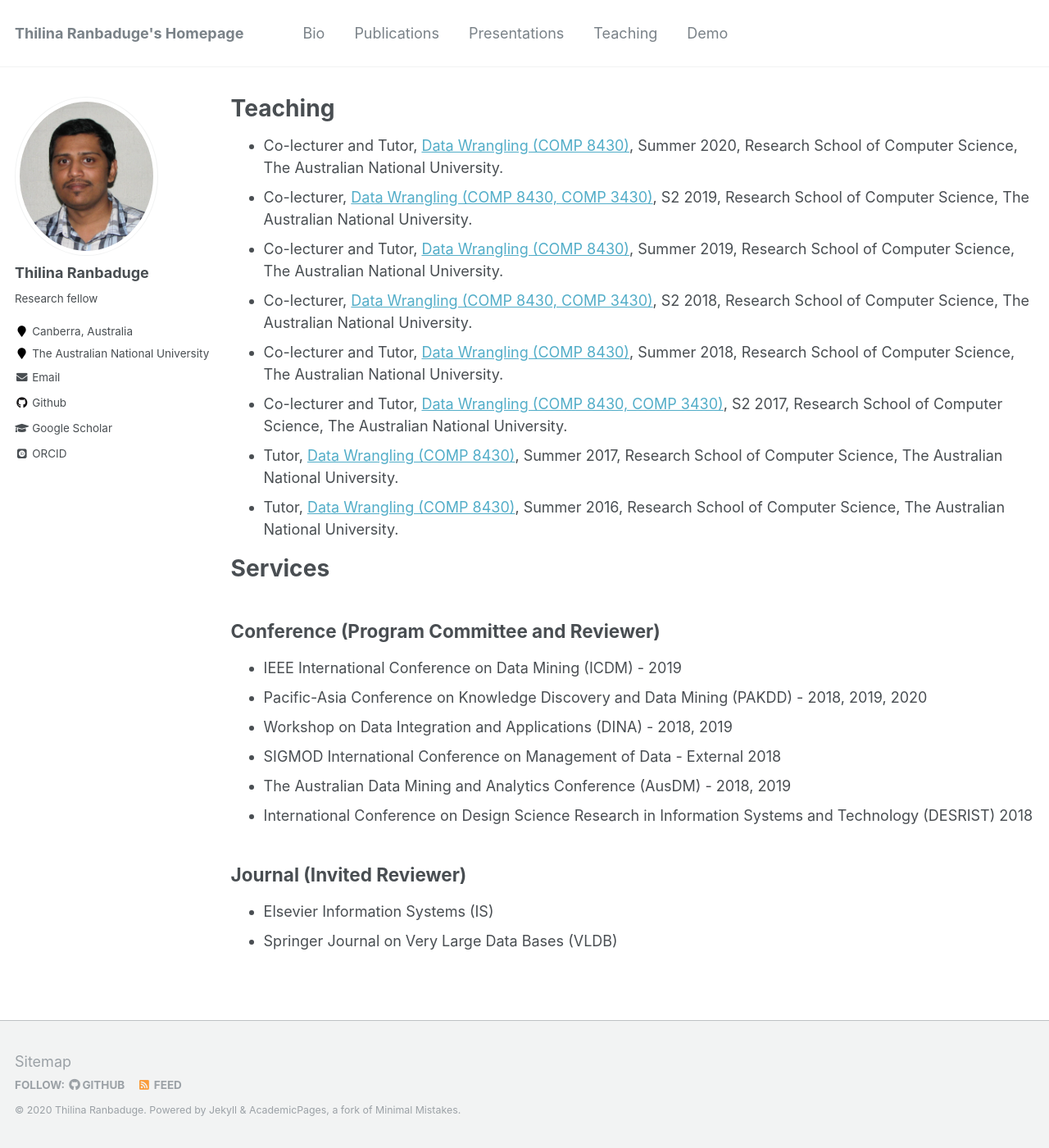
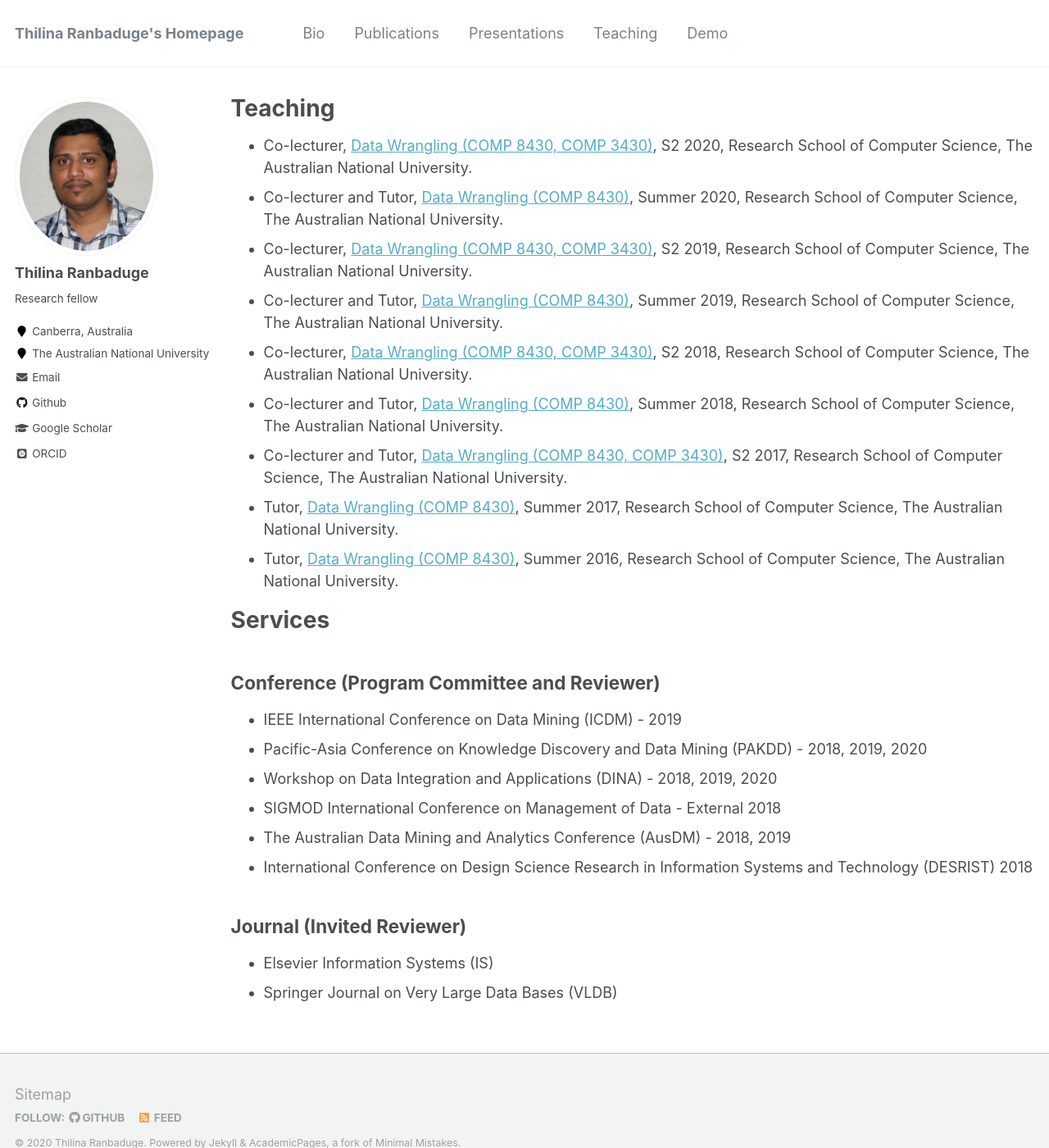
Before and after one commit to thilina-ranbaduge/thilina-ranbaduge.github.io, a Jekyll site: the page built from _pages/teaching.md, in a window 1280 px wide and 1400 px high. Shown: the whole window at 82% size. Built offline with Jekyll 4.4.1, drawn with Linux system fonts in a browser that asks for light colours; some web fonts are replaced.

Commit message:
Update teaching.md

```diff
--- a/_pages/teaching.md
+++ b/_pages/teaching.md
@@ -4,7 +4,7 @@ title: "Teaching"
 permalink: /teaching/
 author_profile: true
 ---
-
+* Co-lecturer, [Data Wrangling (COMP 8430, COMP 3430)](https://programsandcourses.anu.edu.au/2020/course/COMP3430), S2 2020, Research School of Computer Science, The Australian National University.
 * Co-lecturer and Tutor, [Data Wrangling (COMP 8430)](https://programsandcourses.anu.edu.au/2020/course/COMP8430), Summer 2020, Research School of Computer Science, The Australian National University.
 * Co-lecturer, [Data Wrangling (COMP 8430, COMP 3430)](https://programsandcourses.anu.edu.au/2020/course/COMP3430), S2 2019, Research School of Computer Science, The Australian National University.
 * Co-lecturer and Tutor, [Data Wrangling (COMP 8430)](https://programsandcourses.anu.edu.au/2019/course/COMP8430), Summer 2019, Research School of Computer Science, The Australian National University.
@@ -19,7 +19,7 @@ author_profile: true
 ## Conference (Program Committee and Reviewer)
 * IEEE International Conference on Data Mining (ICDM) - 2019
 * Pacific-Asia Conference on Knowledge Discovery and Data Mining (PAKDD) - 2018, 2019, 2020
-* Workshop on Data Integration and Applications (DINA) - 2018, 2019
+* Workshop on Data Integration and Applications (DINA) - 2018, 2019, 2020
 * SIGMOD International Conference on Management of Data - External 2018
 * The Australian Data Mining and Analytics Conference (AusDM) - 2018, 2019
 * International Conference on Design Science Research in Information Systems and Technology (DESRIST) 2018
```
